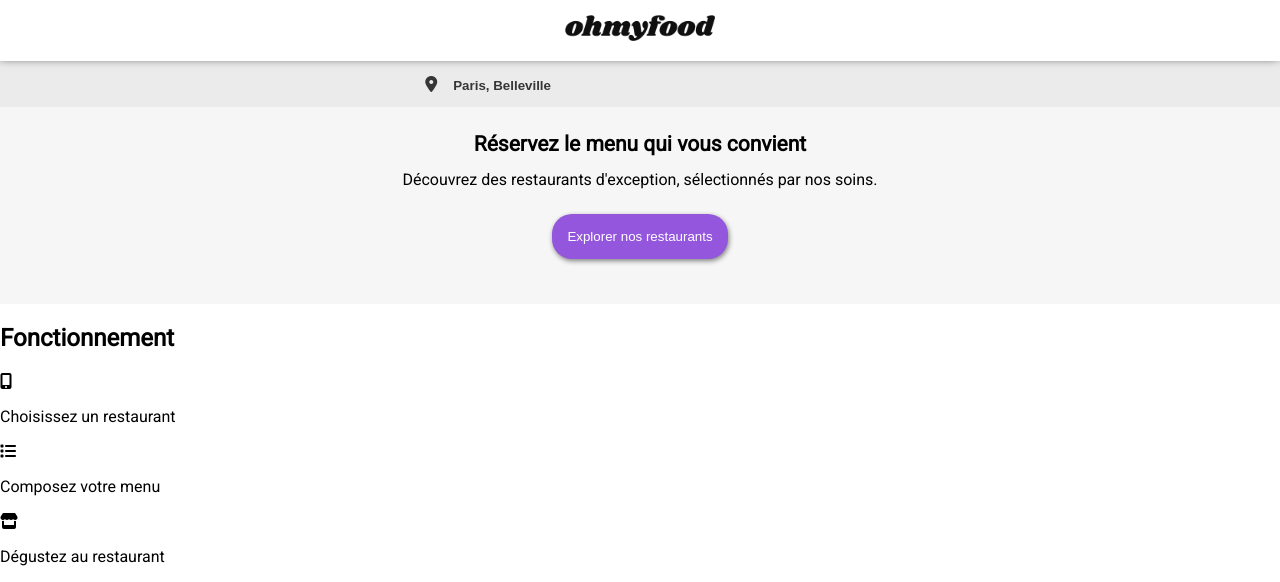
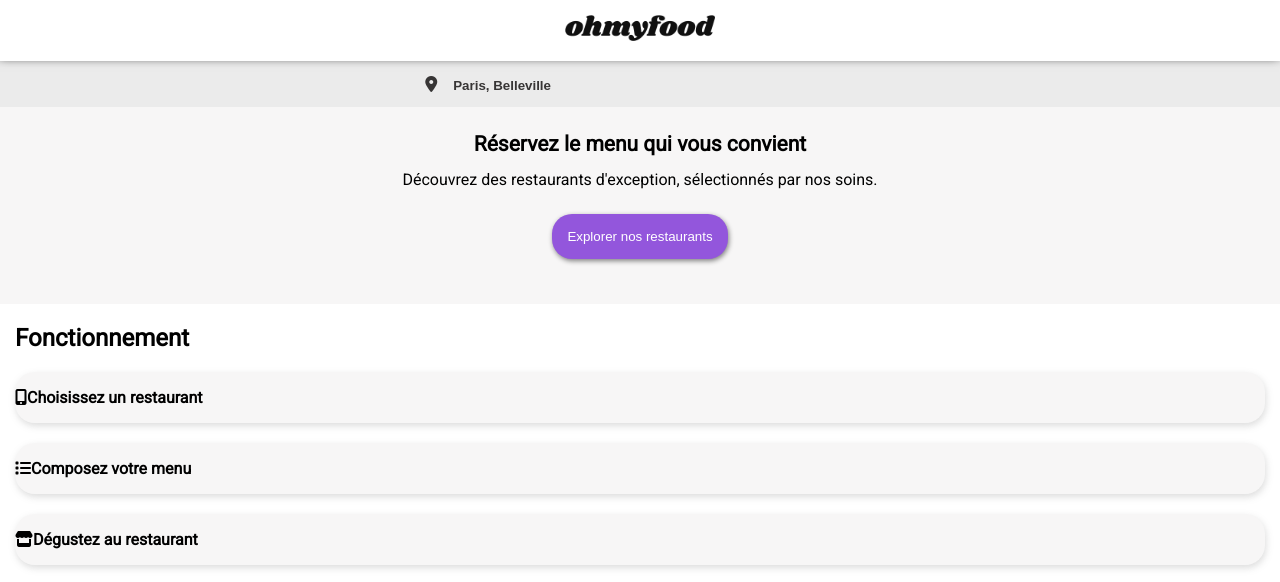
Before and after one commit to emtirabd/Ohmyfood, a plain HTML site: page index.html in a window 1280 px wide. Shown: the top 582 px of the page. Drawn offline with Linux system fonts and the light colour scheme; a web font is replaced by a local one.

Commit message:
Avancé sur scss header

```diff
--- a/index.html
+++ b/index.html
@@ -47,15 +47,15 @@
       <section class="fonctionnement">
         <h2 class="section-title">Fonctionnement</h2>
         <div class="fonctionnement-content">
-          <div>
+          <div class="fonctionnement-card">
             <i class="fa-solid fa-mobile-screen-button"></i>
             <p>Choisissez un restaurant</p>
           </div>
-          <div>
+          <div class="fonctionnement-card">
             <i class="fa-solid fa-list"></i>
             <p>Composez votre menu</p>
           </div>
-          <div>
+          <div class="fonctionnement-card">
             <i class="fa-solid fa-store"></i>
             <p>Dégustez au restaurant</p>
           </div>
--- a/sass/accueil.scss
+++ b/sass/accueil.scss
@@ -1,4 +1,22 @@
 @import 'global.scss';
+
+// variables
+
+$primary-color:#9356DC ;
+$secondary-color:#FF79DA ;
+$tertiary-color:#99E2D0;
+
+// mixins
+
+@mixin button {
+    padding: 15px;
+    border-radius: 20px;
+    border: transparent;
+    background-color: $primary-color ;
+    color: white;
+    box-shadow: 1px 2px 5px grey;
+
+}
 
 body {
     font-family: 'Roboto', sans-serif;
@@ -40,20 +58,28 @@
                     margin: 0;
                     font-size: 16px;
                 }
-            }
+                        }
                 button {
-                margin-bottom: 45px;
-                padding: 15px;
-                border-radius: 20px;
-                border: transparent;
-                background-color: #9356DC ;
-                color: white;
-                box-shadow: 1px 2px 5px grey;
-
-
+                    margin-bottom: 45px;
+                    @include button;
+                        }
+                        }
             }
 
-
-                     }
+            .fonctionnement {
+                margin: 15px;
+                .fonctionnement-content{
+                    display: flex;
+                    flex-direction: column;
+                    gap: 20px;
+                    .fonctionnement-card{
+                        display: flex;
+                        align-items: center;
+                        background-color: #cbc7c729;
+                        box-shadow: 1px 3px 7px #80808045;
+                        border-radius: 20px;
+                        font-weight: 900;
+                    }
+                }
+                }
 }
-}
```
Also changed, not shown: sass/accueil.css, 1 other file.
